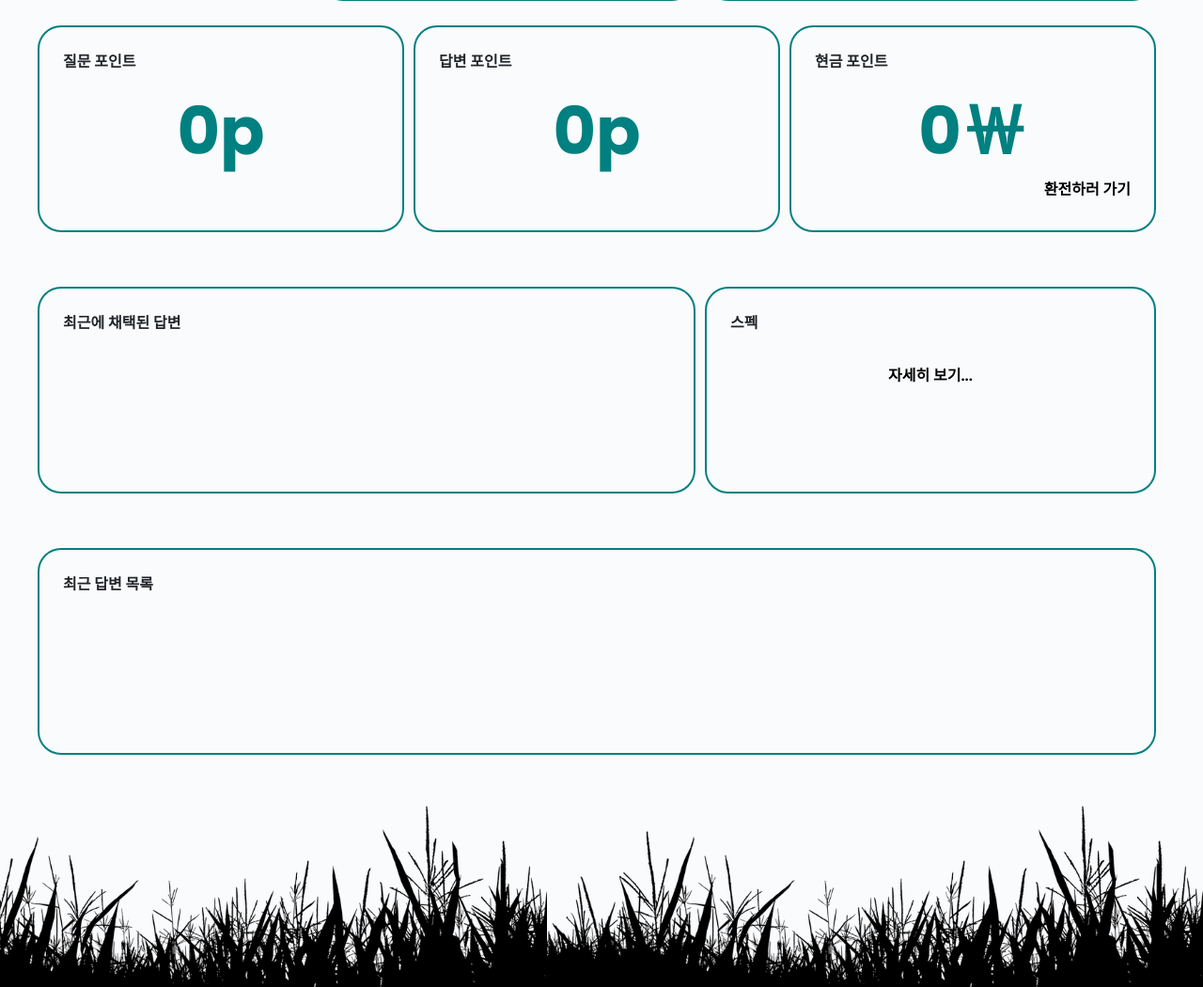
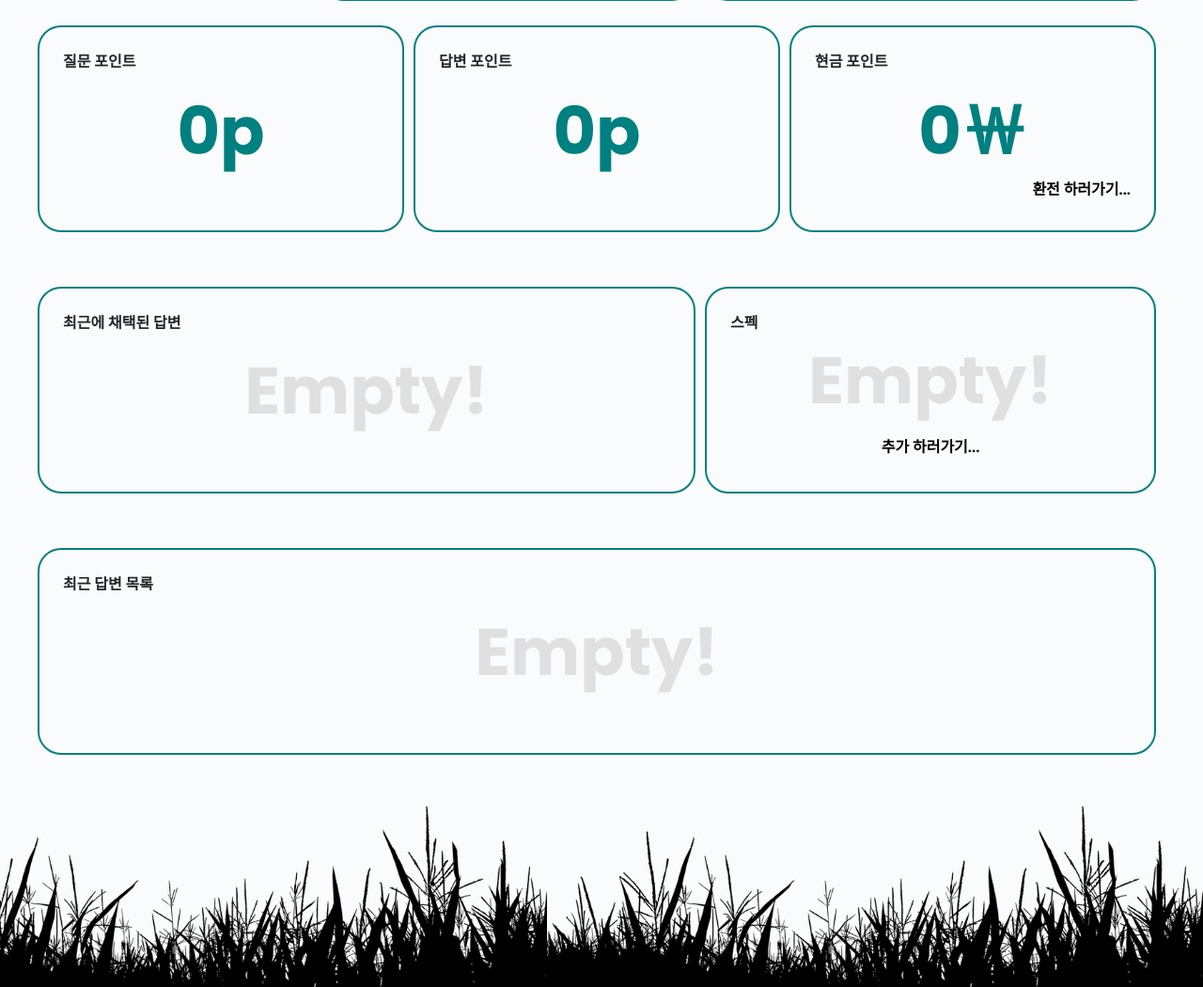
Before and after one commit to Dltmd202/Sharing_knowleadge, a Django app: page /user/mypage/ in a window 1280 px wide. Shown: the part 628-1678 px from the top of the page at 94% size. Run offline with Django 3.2, Linux system fonts and the light colour scheme; the visitor is signed in with stand-in values (Sample User, id 1); data that the repository does not hold is empty; some libraries are stand-ins or nearby versions.

Commit message:
비어있는 프로필 박스 비어있음 표기 구현

```diff
--- a/user/static/user/css/user.css
+++ b/user/static/user/css/user.css
@@ -7,11 +7,16 @@
     min-height: 220px;
 }
 
-.bignumber {
+.bignumber, .bigtext {
     font-size: 70px;
     font-weight: bold;
     color: teal;
     margin-top: 20px;
+}
+
+.bigtext {
+    margin-top: 0px;
+    color: #e0e0e0;
 }
 
 .blank-userpic, .blank-userpic-small, .blank-userpic-smallest, .blank-userpic-smallest-fill {
@@ -98,3 +103,30 @@
     background-color: #f1fafe;
     border-radius: 5px;
 }
+
+
+/* Position and Spacing */
+
+.absolute-center {
+    position: absolute;
+    left: 0;
+    right: 0;
+    top: 50%;
+    -webkit-transform: translateY(-50%) !important;
+    -ms-transform: translateY(-50%) !important;
+    transform: translateY(-50%) !important;
+}
+
+.absolute-center-off {
+    position: absolute;
+    left: 0;
+    right: 0;
+    top: 45%;
+    -webkit-transform: translateY(-50%) !important;
+    -ms-transform: translateY(-50%) !important;
+    transform: translateY(-50%) !important;
+}
+
+.mt-6 {
+    margin-top: 4.5rem !important;
+}
--- a/user/templates/user/mypage.html
+++ b/user/templates/user/mypage.html
@@ -56,13 +56,18 @@
                 {{ user.account|intcomma }}￦
             </div>
             <div class="d-flex justify-content-end">
-                <a href="{% url 'exchange' %}">환전하러 가기</a>
+                <a href="{% url 'exchange' %}">환전 하러가기...</a>
             </div>
         </div>
     </div>
     <div class="row my-5">
-        <div class="col-lg-7 profilebox">
+        <div class="col-lg-7 profilebox position-relative">
             <div>최근에 채택된 답변</div>
+            {% if not chosen %}
+                <div class="absolute-center">
+                    <div class="bigtext text-center">Empty!</div>
+                </div>
+            {% else %}
                 <div class="mx-4">
                     {% for answer in chosen|dictsortreversed:"answer_date" %}
                         <div class="row border border-teal rounded-pill my-4 px-2 py-1" style="position: relative;">
@@ -79,10 +84,16 @@
                         </div>
                     {% endfor %}
                 </div>
+            {% endif %}
         </div>
-        <div class="col-lg profilebox">
+        <div class="col-lg profilebox position-relative">
             <div>스펙</div>
             <div class="mt-3">
+                {% if not university and not company %}
+                <div class="absolute-center-off">
+                    <div class="bigtext text-center">Empty!</div>
+                </div>
+                {% endif %}
                 {% if university %}
                 <div>
                     <div class="font-teal">학력</div>
@@ -105,18 +116,27 @@
                     </ul>
                 </div>
                 {% endif %}
-                <div>
-                    <a class="d-flex justify-content-center py-3" href="{% url 'spec' %}">
-                        자세히 보기...
-                    </a>
+                {% if not university and not company %}
+                    <div class="absolute-center text-center absolute-center-off mt-6">
+                        <a href="{% url 'spec' %}">추가 하러가기...</a>
                     </div>
+                {% else %}
+                    <div class="d-flex justify-content-center">
+                        <a href="{% url 'spec' %}">자세히 보기...</a>
+                    </div>
+                {% endif %}
             </div>
         </div>
     </div>
     <div class="row mt-5">
-        <div class="col-lg profilebox">
+        <div class="col-lg profilebox position-relative">
             <div>최근 답변 목록</div>
             <div class="mx-4">
+            {% if not user.answer_set.all %}
+                <div class="absolute-center">
+                    <div class="bigtext text-center">Empty!</div>
+                </div>
+            {% else %}
                 {% for answer in user.answer_set.all|dictsortreversed:"answer_date" %}
                     <div class="row border border-teal rounded-pill my-4 px-2 py-1" style="position: relative;">
                         <div class="col-auto" style="font-size: 25pt; font-weight: bolder; color: #7FC4FD;">
@@ -133,6 +153,7 @@
                         <a href="{% url 'res' answer.question_id.pk %}" class="stretched-link"></a>
                     </div>
                 {% endfor %}
+            {% endif %}
             </div>
         </div>
     </div>
```
Lines whose indentation alone changed are shown as unchanged.
